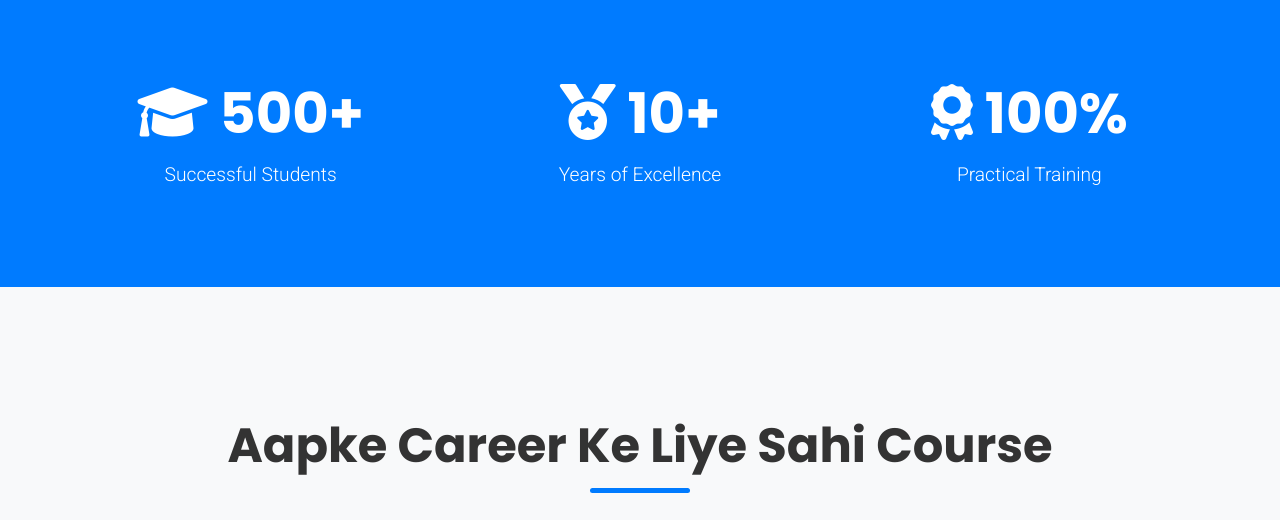
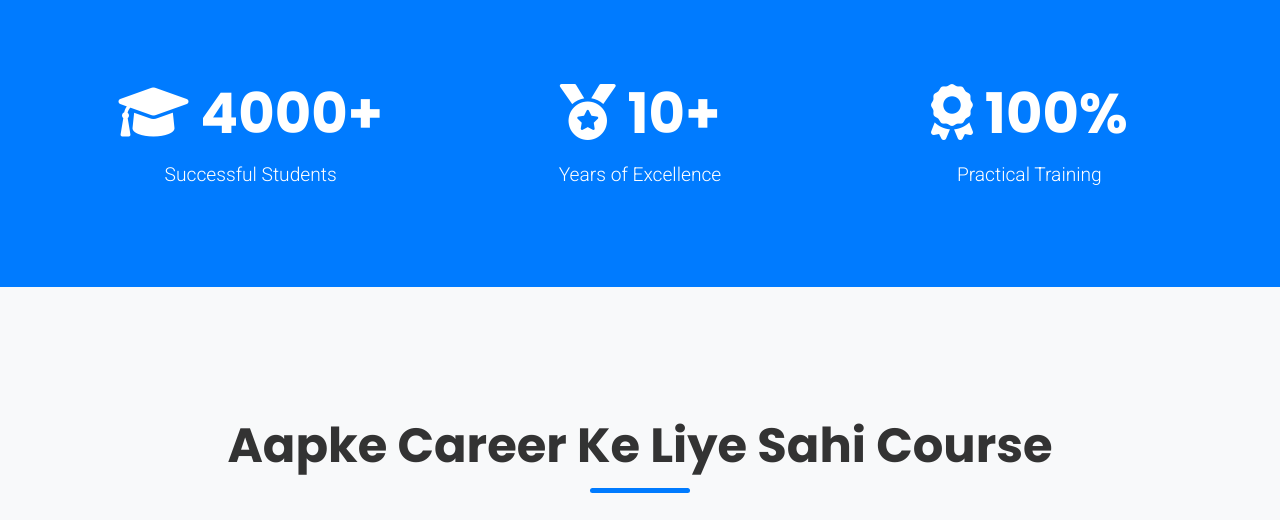
Before and after one commit to expertcomputervds/IT-Institute, a plain HTML site: page index.html in a window 1280 px wide. Shown: the part 942-1462 px from the top of the page. Drawn offline with Linux system fonts and the light colour scheme.

Commit message:
Update index.html

```diff
--- a/index.html
+++ b/index.html
@@ -554,7 +554,7 @@
             <div class="container">
                 <div class="stats-grid">
                     <div class="stat-item hidden">
-                        <h3><i class="fas fa-graduation-cap"></i> 500+</h3>
+                        <h3><i class="fas fa-graduation-cap"></i> 4000+</h3>
                         <p>Successful Students</p>
                     </div>
                     <div class="stat-item hidden">
```
